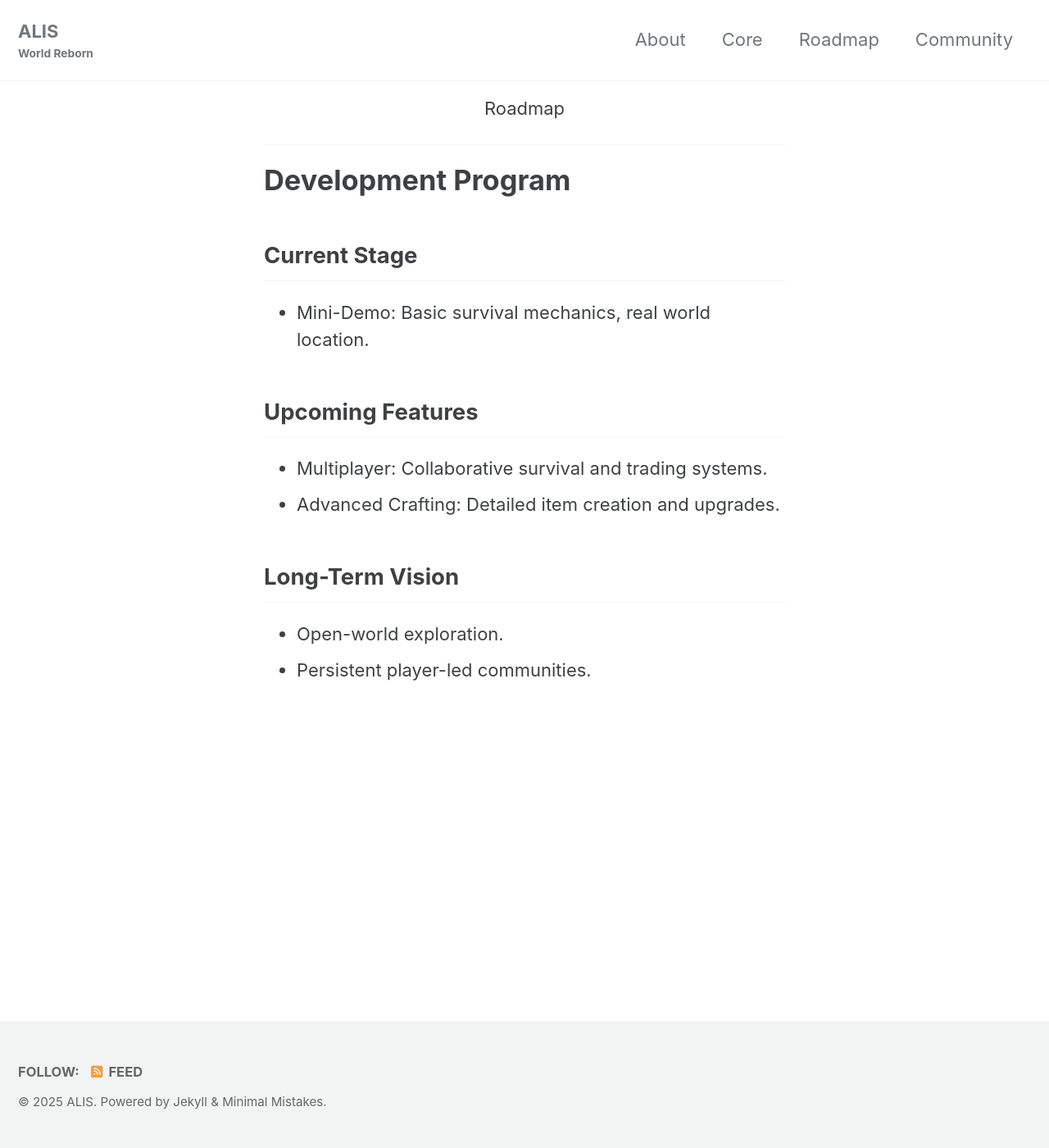
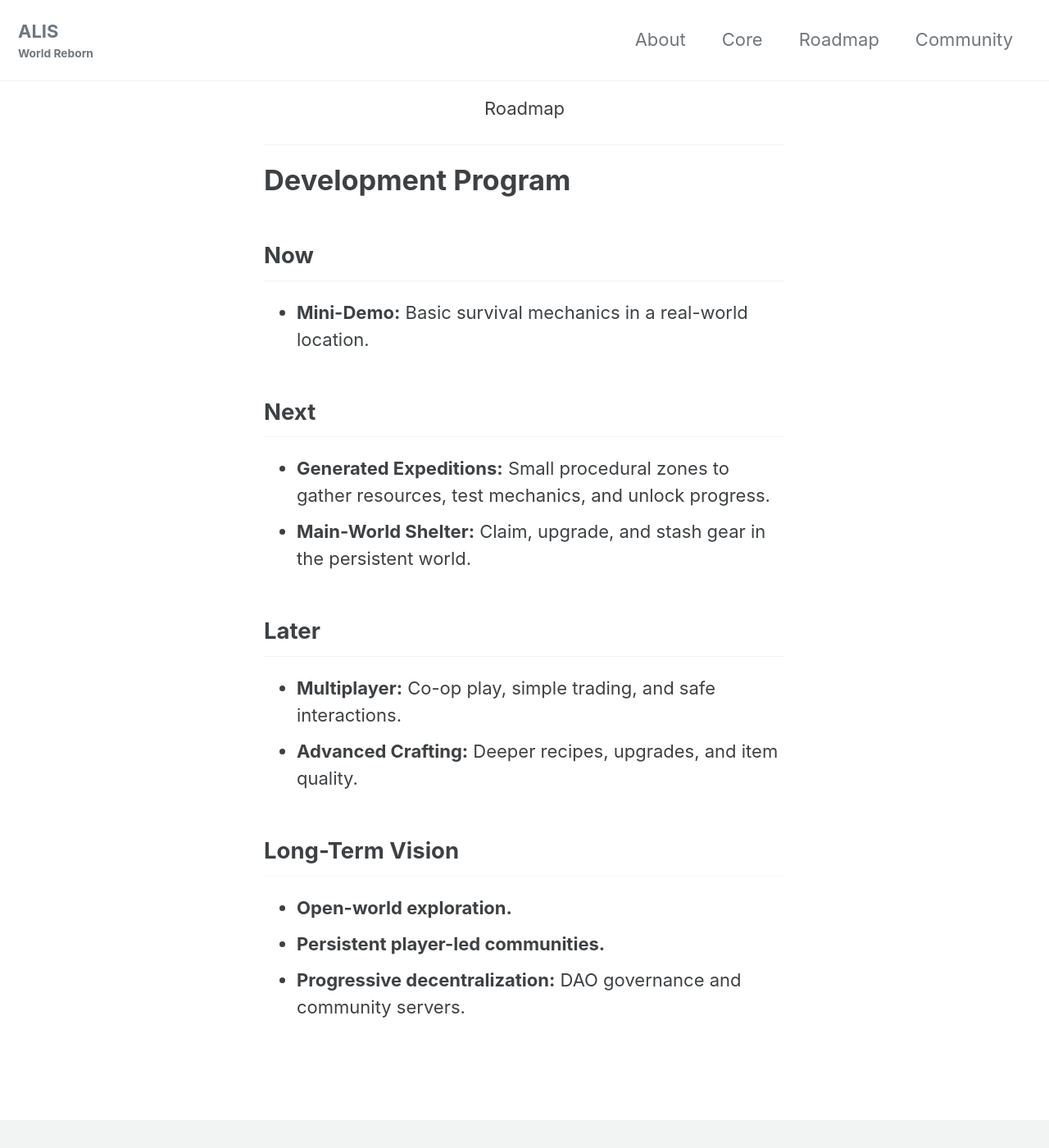
Before and after one commit to fallintodusk/fallintodusk.github.io, a Jekyll site: the page built from _pages/roadmap.md, in a window 1280 px wide and 1400 px high. Shown: the whole window at 82% size. Built offline with Jekyll 4.4.1, drawn with Linux system fonts in a browser that asks for light colours; cached includes are drawn as plain includes.

Commit message:
Update roadmap with clearer structure and new features

```diff
--- a/_pages/roadmap.md
+++ b/_pages/roadmap.md
@@ -7,13 +7,18 @@ layout: single
 ---
 # Development Program
 
-## Current Stage
-- Mini-Demo: Basic survival mechanics, real world location.
+## Now
+- **Mini-Demo:** Basic survival mechanics in a real-world location.
 
-## Upcoming Features
-- Multiplayer: Collaborative survival and trading systems.
-- Advanced Crafting: Detailed item creation and upgrades.
+## Next
+- **Generated Expeditions:** Small procedural zones to gather resources, test mechanics, and unlock progress.
+- **Main-World Shelter:** Claim, upgrade, and stash gear in the persistent world.
+
+## Later
+- **Multiplayer:** Co-op play, simple trading, and safe interactions.
+- **Advanced Crafting:** Deeper recipes, upgrades, and item quality.
 
 ## Long-Term Vision
-- Open-world exploration.
-- Persistent player-led communities.
+- **Open-world exploration.**
+- **Persistent player-led communities.**
+- **Progressive decentralization:** DAO governance and community servers.
```
